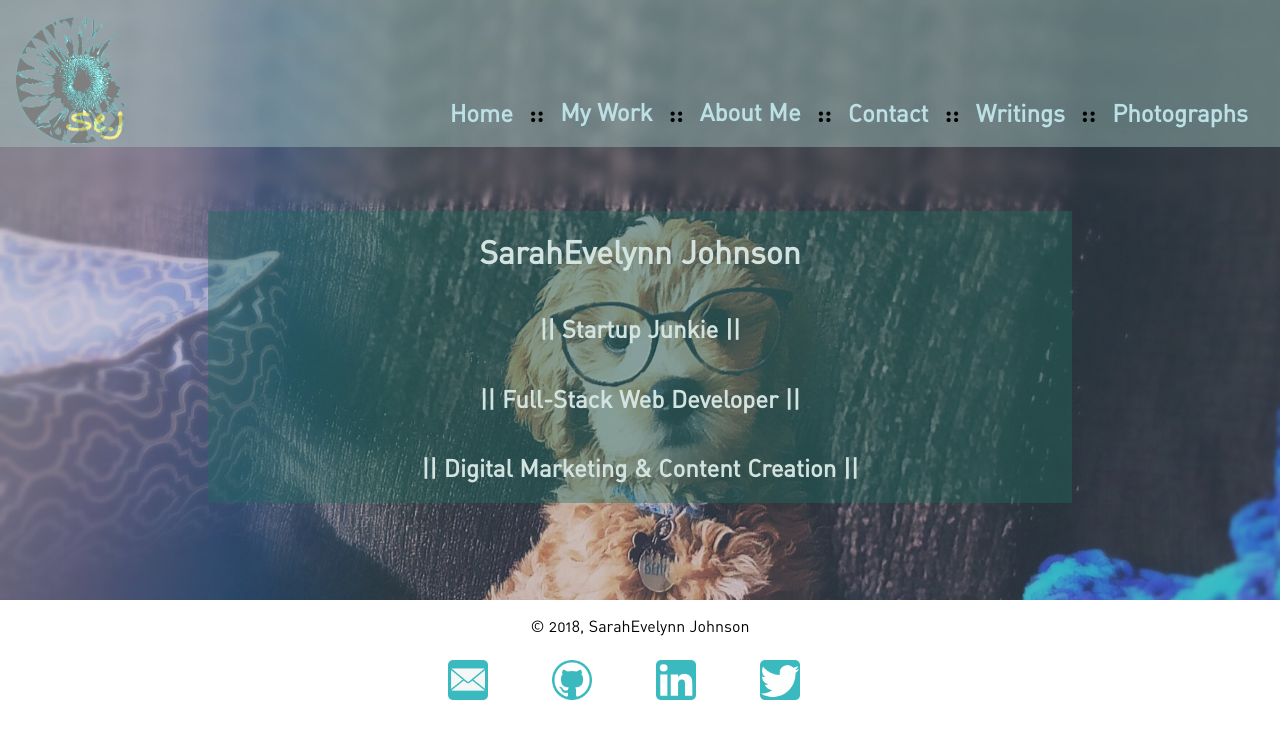
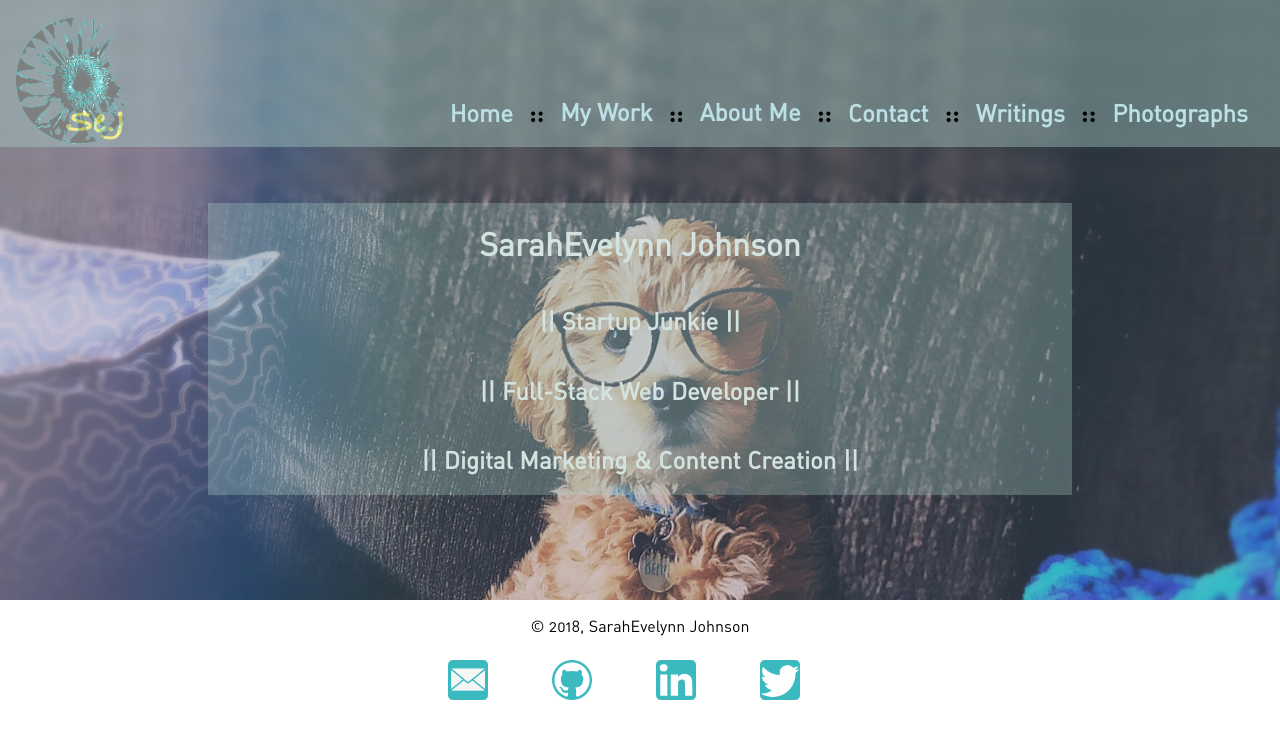
Before and after one commit to sarahevelynn/personal-site, a React (Create React App) app: page / in a window 1280 px wide. Shown: the top 738 px of the page. Built offline with nearby package versions, Linux system fonts and the light colour scheme.

Commit message:
updated colors

```diff
--- a/src/App.css
+++ b/src/App.css
@@ -139,9 +139,9 @@ nav {
 #introInfo {
   display:flex;
   flex-direction: column;
-  margin-top: 4rem;
+  margin-top: 3.5rem;
   margin-left: 13rem;
   margin-right: 13rem;
-    background-color: rgba(32, 107, 92, 0.4);
     color: rgba(211, 227, 224, 1.0);
+    background-color: rgba(171, 211, 203, 0.3);
 }
```
